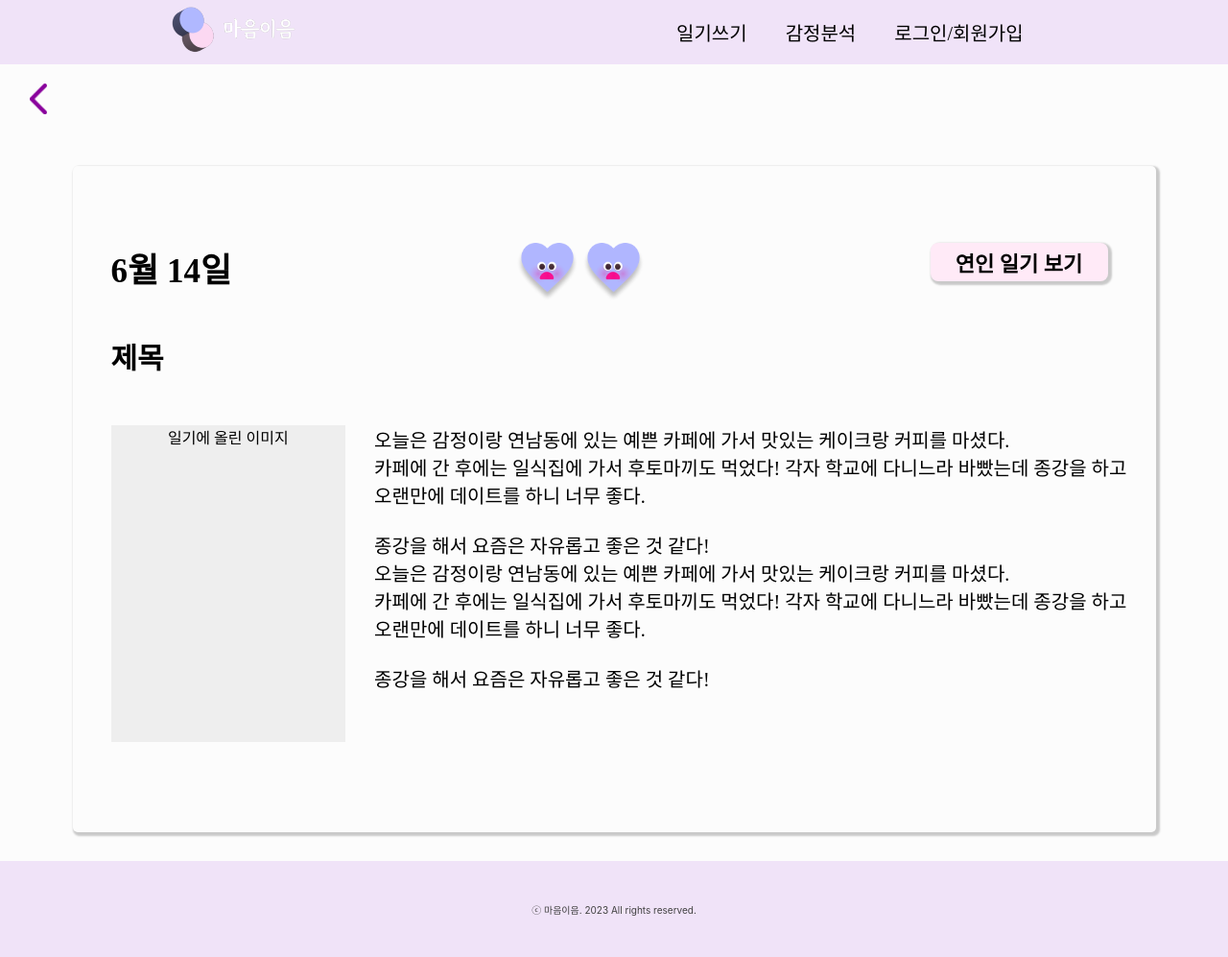
After one commit to hyeonjins/Maeumium_back, a Django app: template templates/Diary/mydiary.html in a window 1280 px wide. The commit adds this page. Shown: the whole page at 96% size. Run offline with Django 4.2, Linux system fonts and the light colour scheme; the template is opened without the code that fills it, so the values that code supplies are empty.

Commit message:
일기 상세

```diff
--- a/Diary/urls.py
+++ b/Diary/urls.py
@@ -25,7 +25,7 @@ urlpatterns = [
     path('user/', include('user.urls')),
     path('write/', Sub.as_view()),
     path('emotions/', EmotionsView.as_view()),
-    path
+    path('content/', include('content.urls')),
     # path('main/', Main.as_view()),
     # path('content/', include('content.urls')),
     # path('Diary/', include('Diary.urls')),
--- a/content/models.py
+++ b/content/models.py
@@ -2,7 +2,7 @@ from django.db import models
 
 
 # Create your models here.
-class Feed(models.Model):
+class DiaryContent(models.Model):
     content = models.TextField()
     image = models.TextField()
     user_id = models.TextField()
--- a/content/urls.py
+++ b/content/urls.py
@@ -1,8 +1,8 @@
 from django.urls import path
-from . import views
+
+from .views import MyDiary, CoupleDiary
 
 urlpatterns = [
-    # 기존 URL 패턴들...
-    path('mydiary/', MyDiaryView.as_view()),
-    path('couplediary/', CoupleDiaryView.as_view()),
+    path('mydiary', MyDiary.as_view(), name='mydiary'),
+    path('couplediary', CoupleDiary.as_view(), name='couplediary'),
 ]
--- /dev/null
+++ b/templates/Diary/mydiary.html
@@ -0,0 +1,63 @@
+{% load static %}
+
+<!DOCTYPE html>
+<html lang="en">
+<head>
+    <meta charset="UTF-8">
+    <link rel="stylesheet" href="{% static 'css/mydiary.css' %}">
+    <link rel="stylesheet" href="{% static 'css/global.css' %}">
+    <meta name="viewport" content="width=device-width, initial-scale=1.0">
+    <title>나의 다이어리</title>
+</head>
+<body>
+    <!-- nav바 -->
+    <nav class="navbar">
+        <div class="navbar__logo">
+            <a href="#"><img class="logo" src="{% static 'image/logo_white.png' %}" width="145px" height="62px"></a>
+        </div>
+        <ul class="navbar__menu">
+            <li class="writing"><a href="#">일기쓰기</a></li>
+            <li class="analysis"><a href="#">감정분석</a></li>
+            <li class="login"><a href="#">로그인/회원가입</a></li>
+        </ul>
+    </nav>
+
+    <div class="root">
+        <a href="../mainpage/main.html">
+            <div class="back">
+            <img src="{% static 'image/backward.png' %}" width="18px" height="32px"></a>
+            </div>
+        <div class="diary">
+            <div class="diary_top">
+                <div class="date">6월 14일</div>
+                <div class="emotions">
+                    <img src="{% static 'image/flutter.png' %}" width="65px" height="62px">
+                    <img src="{% static 'image/flutter.png' %}" width="65px" height="62px">
+                </div>
+                <a href="couplediary.html"><button class="diary_button">연인 일기 보기</button></a>
+            </div>
+            <div class="diary_center">
+                <div class="diary_title">제목</div>
+                <div class="diary_bottom">
+                <div class="diary_image">일기에 올린 이미지</div>
+                <div class="diary_content">오늘은 감정이랑 연남동에 있는 예쁜 카페에 가서 맛있는 케이크랑 커피를 마셨다.<br>
+                    카페에 간 후에는 일식집에 가서 후토마끼도 먹었다! 각자 학교에 다니느라 바빴는데 종강을 하고 오랜만에 데이트를 하니 너무 좋다. <br>
+                    <br>
+                    종강을 해서 요즘은 자유롭고 좋은 것 같다! <br>
+                    오늘은 감정이랑 연남동에 있는 예쁜 카페에 가서 맛있는 케이크랑 커피를 마셨다. <br>
+                    카페에 간 후에는 일식집에 가서 후토마끼도 먹었다! 각자 학교에 다니느라 바빴는데 종강을 하고 오랜만에 데이트를 하니 너무 좋다. <br>
+                    <br>
+                    종강을 해서 요즘은 자유롭고 좋은 것 같다! </div>
+                </div>
+                </div>
+
+        </div>
+    </div>
+
+    <!-- footer -->
+    <div class="wrapper"></div>
+    <footer>
+        ⓒ 마음이음. 2023 All rights reserved.
+    </footer>
+</body>
+</html>
--- a/templates/content/couplediary.html
+++ b/templates/content/couplediary.html
@@ -7,7 +7,7 @@
     <link rel="stylesheet" href="{% static 'css/global.css' %}">
     <link rel="stylesheet" href="{% static 'css/couplediary.css' %}">
     <meta name="viewport" content="width=device-width, initial-scale=1.0">
-    <title>나의 다이어리</title>
+    <title>연인의 다이어리</title>
 </head>
 <body>
 <!-- nav바 -->
@@ -24,7 +24,7 @@
 </nav>
 
 <div class="root">
-    <a href="../mainpage/main.html"><img class="back" src="../image/backward.png" width="18px" height="32px"></a>
+    <a href="../mainpage/main.html"><img class="back" src="{% static 'image/backward.png' %}" width="18px" height="32px"></a>
 
     <div class="diary">
         <div class="diary_top">
```
Also changed, not shown: content/views.py (+14 -4 lines), templates/Diary/couplediary.html (added, +58 -0 lines), templates/content/mydiary.html (+8 -5 lines), Diary/views.py (line endings or trailing spaces), content/migrations/0002_rename_feed_diarycontent.py (added).
